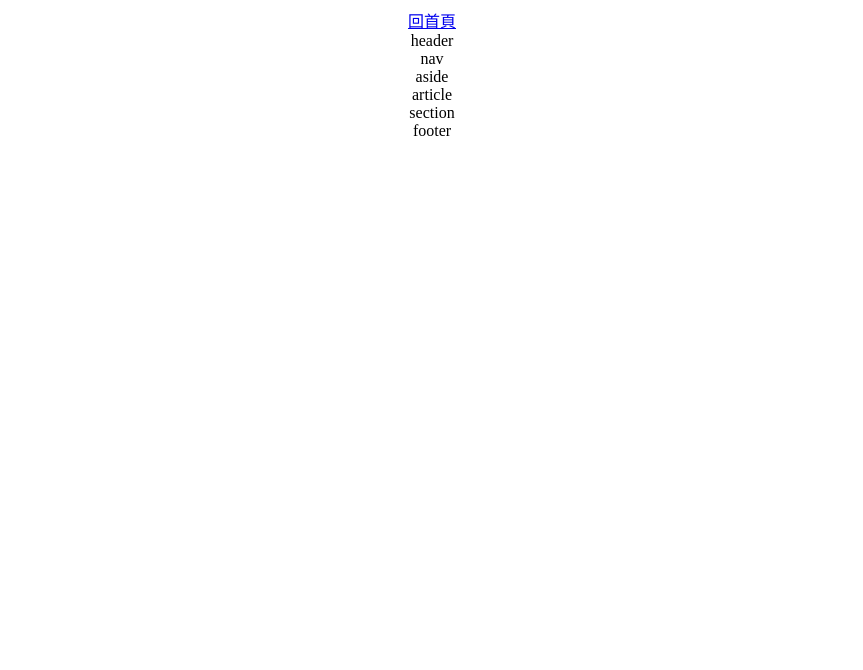
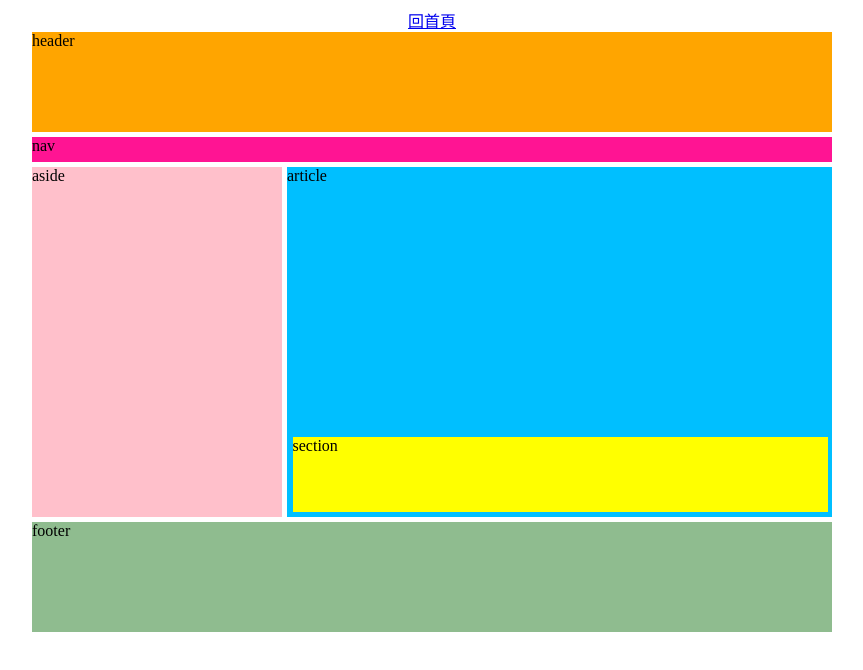
Before and after one commit to Danieltsai0630/daniel, a plain HTML site: page DIV.html in a window 1280 px wide. Shown: the whole page, without its empty margins (208-1071 px from the left). Drawn offline with Linux system fonts and the light colour scheme.

Commit message:
Update DIV.html

```diff
--- a/DIV.html
+++ b/DIV.html
@@ -1,3 +1,64 @@
+<html lang="en"><head>
+    <meta charset="UTF-8">
+    <meta name="viewport" content="width=device-width, initial-scale=1.0">
+    <title>DIV</title>
+    <style>
+        #container{
+            width: 800px;
+            height: 600px;
+        }
+        #header{
+            background-color: orange;
+            height: 100px;
+            text-align: left;
+        }
+        #nav{
+            background-color: deeppink;
+            height: 25px;
+            margin-top: 5px;
+            text-align: left;
+        }
+        #aside{
+            background-color: pink;
+            width: 250px;
+            height: 350px;
+            margin-top: 5px;
+            position:relative;
+            right: 275px;
+            text-align: left;
+        }
+        #article{
+            background-color: deepskyblue;
+            width: 545px;
+            height: 350px;
+            margin-top: 5px;
+            margin-left: 5px;
+            position: relative;
+            left:125px;
+            bottom:355px;
+            text-align: left;
+        }
+        #section{
+            background-color: yellow;
+            width: 535px;
+            height: 75px;
+            margin-top: 5px;
+            position: relative;
+            left:128px;
+            bottom:440px;
+            text-align: left;
+        }
+        #footer{
+            background-color: darkseagreen;
+            margin-top: 5px;
+            height: 110px;
+            position: relative;
+            text-align: left;
+            bottom: 435px;
+        }
+    </style>
+</head>
+<body style="">
     <center>
         <a href="https://danieltsai0630.github.io/daniel/">回首頁</a>
         <div id="container">
@@ -9,3 +70,5 @@
             <div id="footer">footer</div>
         </div>
     </center>
+
+</body></html>
```
Lines whose indentation alone changed are shown as unchanged.
